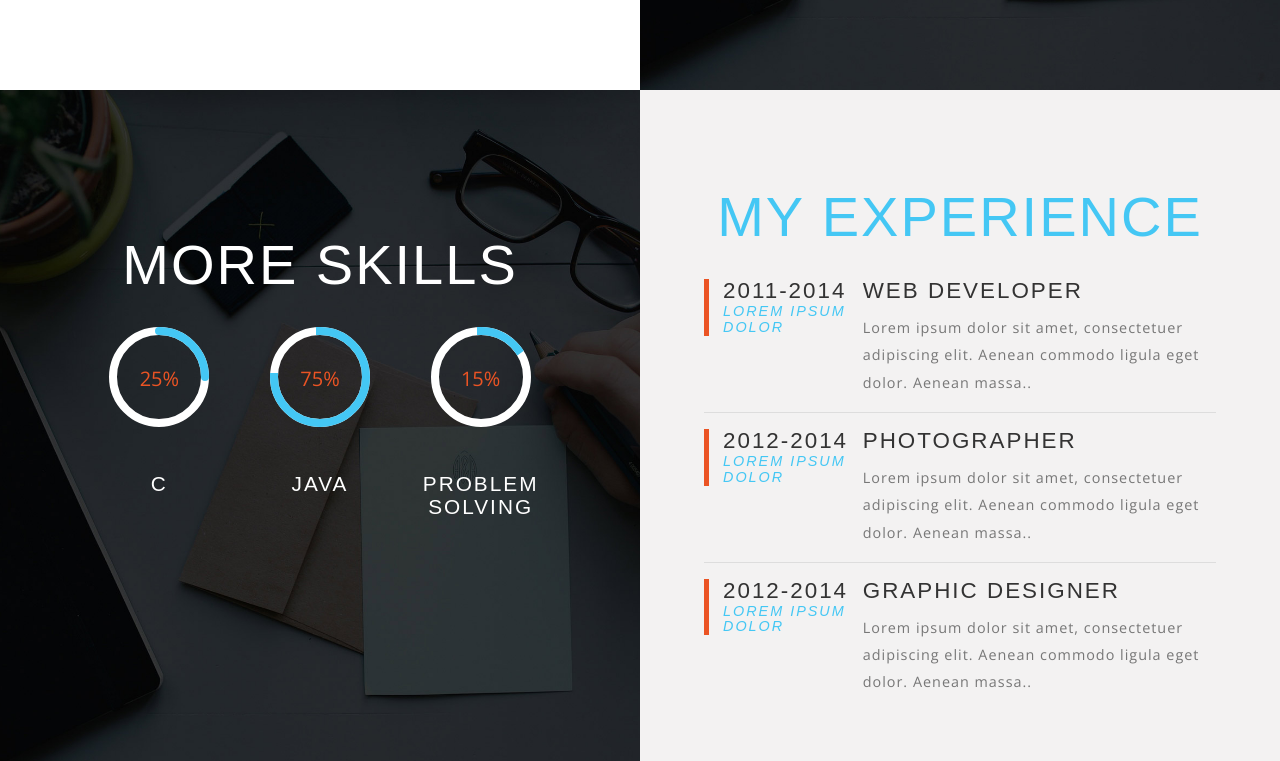
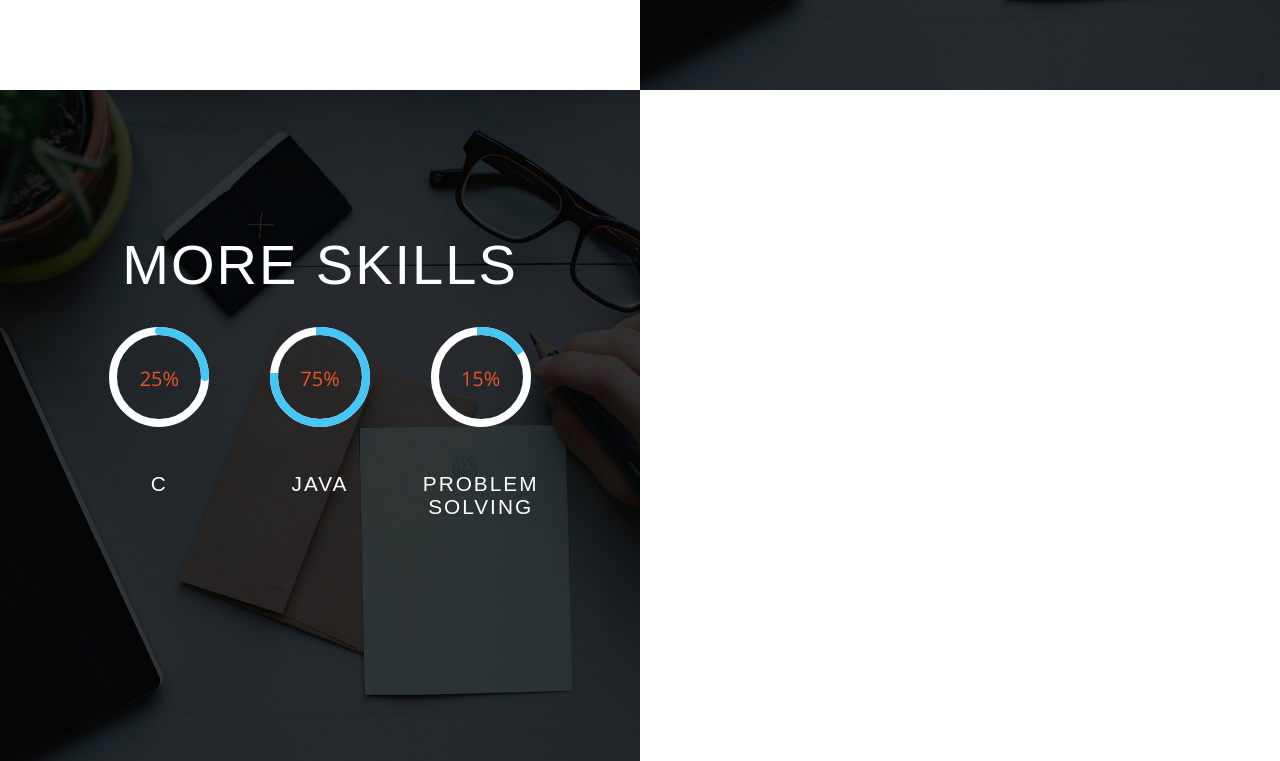
Before and after one commit to MohamedZiaudeen/MohamedZiaudeen.github.io, a plain HTML site: page index.html in a window 1280 px wide. Shown: the part 2479-3240 px from the top of the page. Drawn offline with nearby package versions, Linux system fonts and the light colour scheme; files whose address does not match are found by name; a web font is replaced by a local one.

Commit message:
Update index.html

```diff
--- a/index.html
+++ b/index.html
@@ -241,48 +241,6 @@ Smartphone Compatible web template, free web designs for Nokia, Samsung, LG, Son
 		<div class="clearfix"></div>
 </div>
 		 </div>
-	    <div class="col-md-6 education-w3l">
-		     <h3 class="w3l_head three">My Experience</h3>
-			  <div class="education-agile-grids">
-				  <div class="education-agile-w3l">
-				     <div class="education-agile-w3l-year">
-					       <h4>2011-2014</h4>
-						   <h6>Lorem ipsum dolor</h6>
-				     </div>
-					 <div class="education-agile-w3l-info">
-					       <h4>Web Developer</h4>
-						   <p>Lorem ipsum dolor sit amet, consectetuer adipiscing elit. Aenean commodo ligula eget dolor. Aenean massa..</p>
-
-				     </div>
-				      <div class="clearfix"></div>
-				  </div>
-				  <div class="education-agile-w3l two">
-				     <div class="education-agile-w3l-year">
-					       <h4>2012-2014</h4>
-						   <h6>Lorem ipsum dolor</h6>
-				     </div>
-					 <div class="education-agile-w3l-info">
-					       <h4>Photographer</h4>
-						   <p>Lorem ipsum dolor sit amet, consectetuer adipiscing elit. Aenean commodo ligula eget dolor. Aenean massa..</p>
-
-				     </div>
-				      <div class="clearfix"></div>
-				  </div>
-				  <div class="education-agile-w3l">
-				     <div class="education-agile-w3l-year">
-					       <h4>2012-2014</h4>
-						   <h6>Lorem ipsum dolor</h6>
-				     </div>
-					 <div class="education-agile-w3l-info">
-					       <h4>GRAPHIC DESIGNER</h4>
-						  						   <p>Lorem ipsum dolor sit amet, consectetuer adipiscing elit. Aenean commodo ligula eget dolor. Aenean massa..</p>
-
-				     </div>
-				      <div class="clearfix"></div>
-				  </div>
-
-			  </div>
-		</div>
 
 		 <div class="clearfix"> </div>
 		</div>
```
